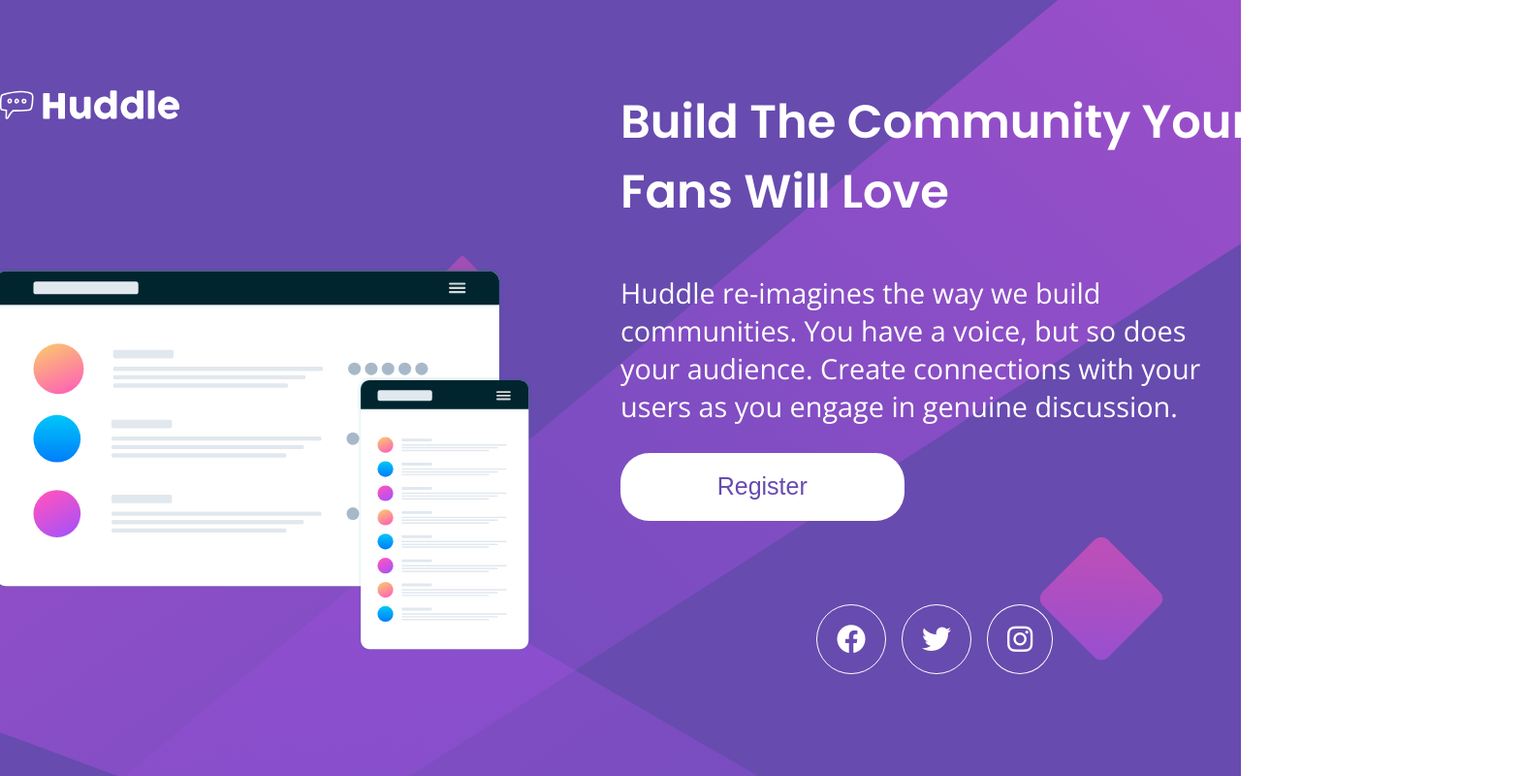
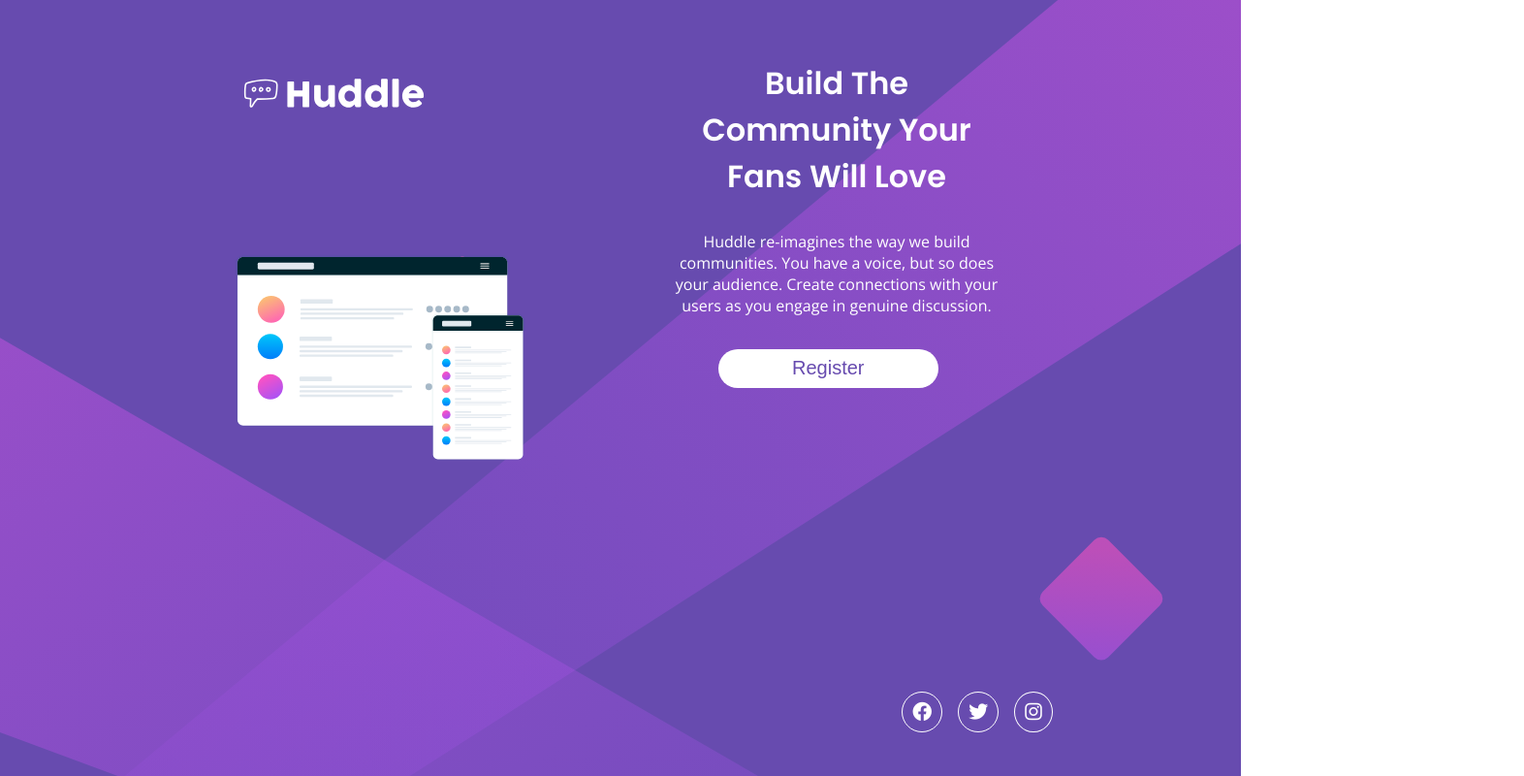
Before and after one commit to Darkfenix013/huddle-landing, a plain HTML site: page index.html in a window 1280 px wide. Shown: the whole page at 97% size, 1572 px wide, since content can reach past the window. Drawn offline with nearby package versions, Linux system fonts and the light colour scheme.

Commit message:
modificacion de media 800width

```diff
--- a/style.css
+++ b/style.css
@@ -25,7 +25,7 @@
     background-repeat: no-repeat;
     background-size: contain;
     color: #fff;
-    height: 100%;
+
 }
 .container__section{
     padding: 60px 30px;
@@ -132,35 +132,50 @@
         padding: 20px;
     }
 }
-@media (min-width:1024px){
+@media (min-width:900px){
     .container{
         background-size: cover;
         height: 100vh;
     }
     .container__section{
         display: grid;
-        grid-template-columns: repeat(2,650px);
+        grid-template-columns: repeat(2,350px);
         grid-template-areas: "header txt";
         place-content: center;
-      padding: 20px 0px;
-      height: 100%;
+        column-gap: 6em;
     }
     .conteiner__header{
         grid-area: header;
     }
-    .container__title, .container__paragraph{
-        text-align: start;
+    .ilustracion{
+        width: 300px;
     }
     .container__txt, .social_media{
         grid-area: txt;
     }
-    .btn{
-        width: 45%;
-        height: 70px;
-        margin: 0;
+    .container__title{
+        font-size: 2em;
+    }
+    .container__paragraph{
+        font-size: 1em;
     }
     .social_media{
+        width: 40%;
+        height: 100px;
         position: absolute;
         bottom: 0;
+        right: 0;
+    }
+    .social__item{
+        font-size: 20px;
+        padding: 10px;
+
+    }
+    .btn{
+        width: 65%;
+        height: 40px;
+        margin: 5% 15% ;
+        font-size: 20px;
+        border-radius: 30px;
     }
 }
```
Also changed, not shown: index.html (+0 -1 lines).
